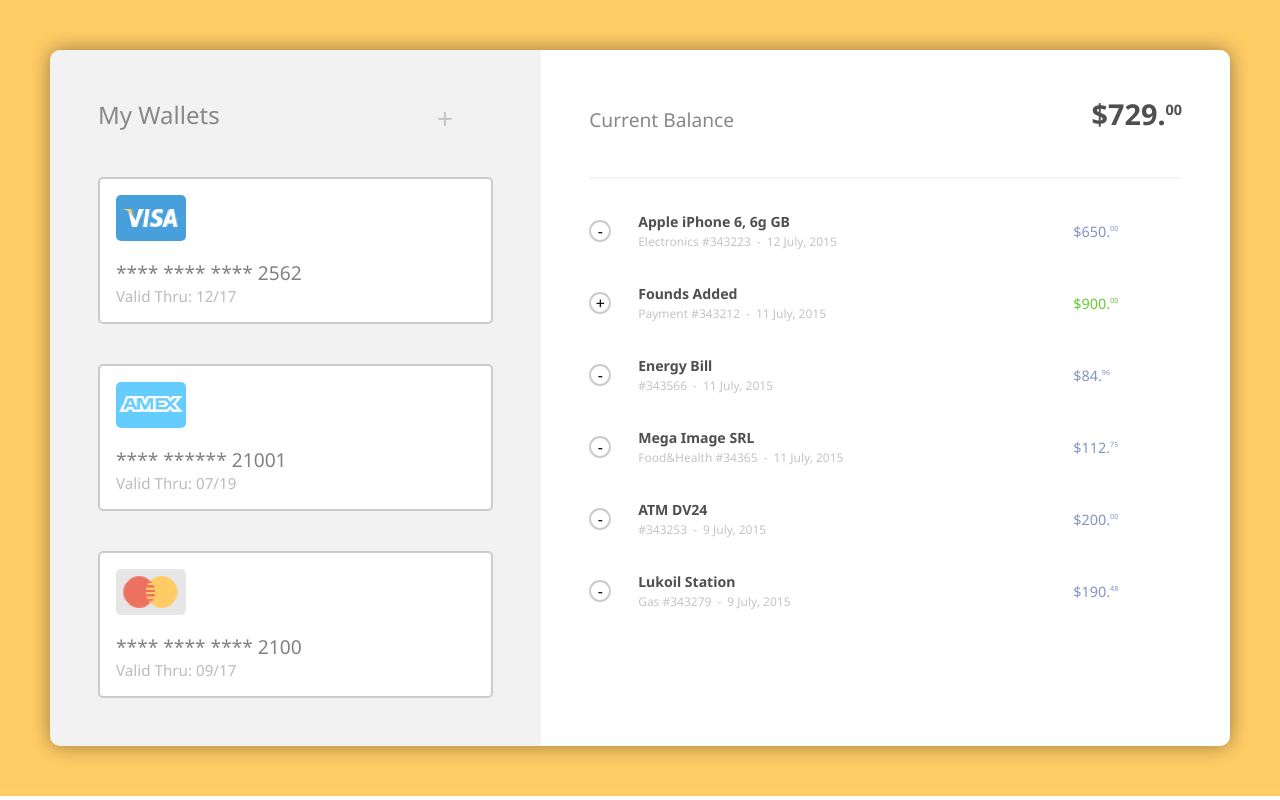
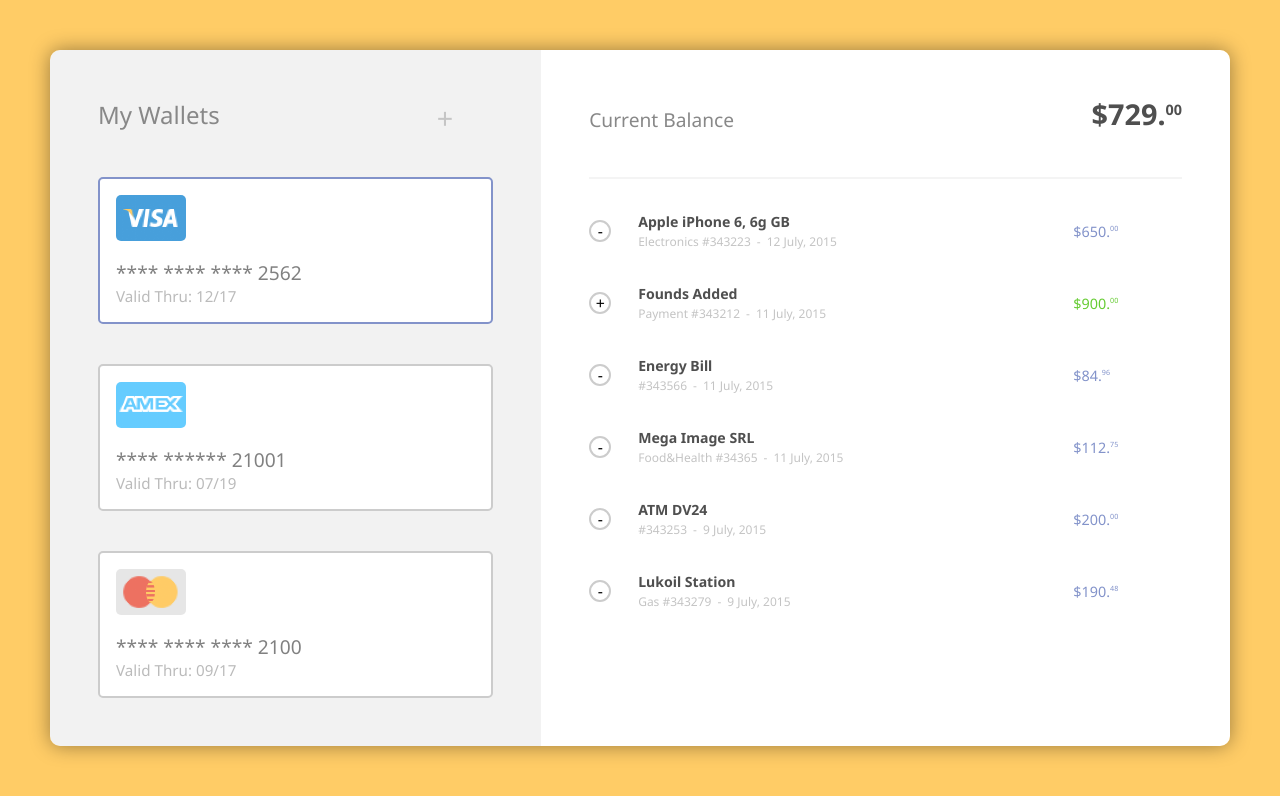
Before and after one commit to andrewsunglaekim/walletDemo, a React app: page / in a window 1280 px wide. Built offline with nearby package versions, Linux system fonts and the light colour scheme.

Commit message:
adds active class for active wallet

```diff
--- a/src/reactSrc/components/Card.js
+++ b/src/reactSrc/components/Card.js
@@ -24,7 +24,7 @@ class Card extends Component {
   render() {
     const {card, onCardClick} = this.props
     return (
-      <div className='card'>
+      <div className={`card ${this.props.currentWallet.id == card.id ? 'active': undefined}`}>
         <img src={this.grabImage(card.cardType)}
              alt={this.grabImage(card.cardType)}
              onClick={() => onCardClick(card.id)}/>
--- a/src/reactSrc/components/Transaction.js
+++ b/src/reactSrc/components/Transaction.js
@@ -11,7 +11,6 @@ class Transaction extends Component {
 
   render(){
     const {title, description, type, date, amountDollars, amountCents} = this.props.transaction
-    console.log(this.props);
     return (
       <div className='transaction'>
         <div className='beginning'>
--- a/src/reactSrc/containers/Cards.js
+++ b/src/reactSrc/containers/Cards.js
@@ -4,7 +4,7 @@ import Card from '../components/Card.js'
 class Cards extends Component {
   render() {
     let cards = this.props.wallets.map((wallet) => {
-      return <Card key={wallet.id} card={wallet} onCardClick={this.props.onCardClick}/>
+      return <Card key={wallet.id} card={wallet} onCardClick={this.props.onCardClick} currentWallet={this.props.currentWallet}/>
     })
     return (
       <div className='cards'>
--- a/src/reactSrc/containers/Wallets.js
+++ b/src/reactSrc/containers/Wallets.js
@@ -29,7 +29,8 @@ class Wallets extends Component {
           <div className='section left'>
             <Header />
             <Cards wallets={this.state.wallets}
-                   onCardClick={this.chooseWallet}/>
+                   onCardClick={this.chooseWallet}
+                   currentWallet={this.state.currentWallet}/>
           </div>
           <div className='section right'>
             <Balance balanceDollars={this.state.currentWallet.balanceDollars}
--- a/src/styles/index.scss
+++ b/src/styles/index.scss
@@ -69,6 +69,10 @@ div.card {
   padding: 1em;
   background: #fff;
   color: #818181;
+
+  &.active {
+    border: 2.5px solid #8393CA;
+  }
 
   img {
     margin-bottom: 0.8em;
```
Also changed, not shown: src/styles/index.css, 1 other file.
